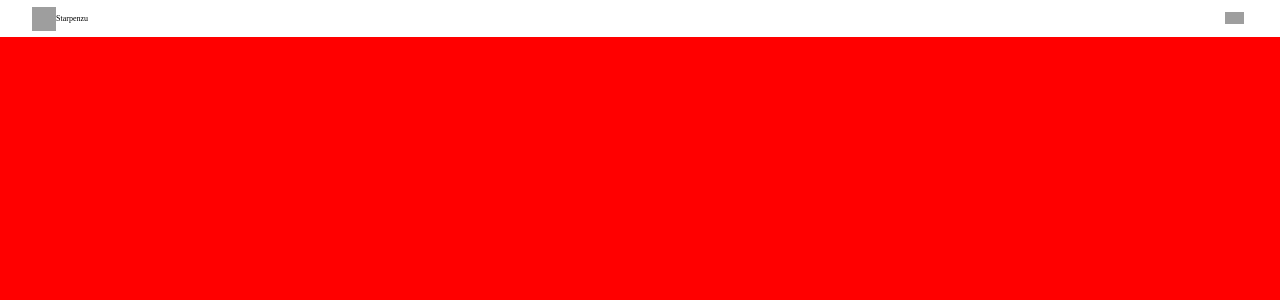
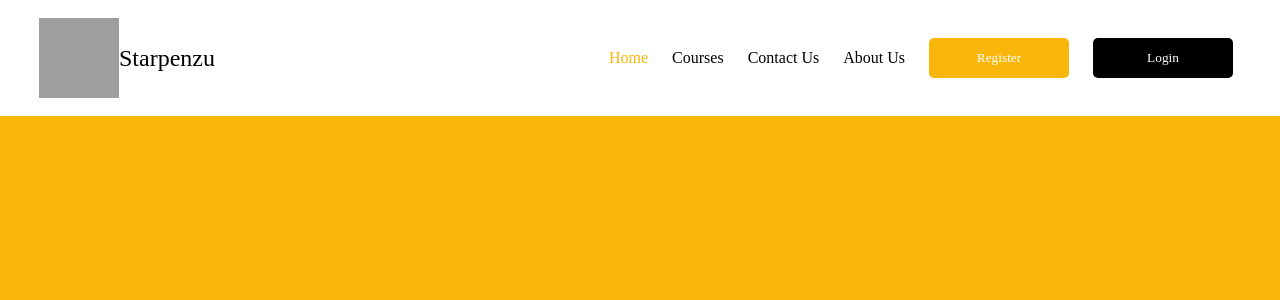
Before and after one commit to Starpenzu/StarpenzuWeb, a React (Create React App) app: page / in a window 1280 px wide. Shown: the top 300 px of the page. Built offline with nearby package versions, Linux system fonts and the light colour scheme; grey boxes are pictures that could not be loaded; a web font is replaced by a local one.

Commit message:
done with nav

```diff
--- /dev/null
+++ b/src/Components/Navbar/Button.js
@@ -0,0 +1,9 @@
+import React from 'react'
+
+export default function Button (props) {
+    return(
+        <button className={props.className}>
+            {props.name}
+        </button>
+    )
+}
--- a/src/Components/Navbar/NavBar.jsx
+++ b/src/Components/Navbar/NavBar.jsx
@@ -1,8 +1,9 @@
 import React from 'react'
 import Logo from '../../images/favicon.png'
+import Button from './Button'
 //import harmburger from 'https://res.cloudinary.com/do5wu6ikf/image/upload/v1683922753/starpenzu/Vector_r4aqp6.svg'
 
-export default function NavBar(){
+export default function NavBar() {
     const [hamburger, setHamburger] = React.useState(false)
 
     function handlehamburger() {
@@ -29,6 +30,24 @@ export default function NavBar(){
                     <img src={"https://res.cloudinary.com/do5wu6ikf/image/upload/v1683922753/starpenzu/Vector_r4aqp6.svg"}
                                                                                             className='hamburgerImg'  onClick={handlehamburger} alt="ham"/>}
             </div>
+
+        {/*show on 1024px*/}
+
+            <div className="navItems">
+                <ul>
+                    <li className='navItemActive'>Home</li>
+                    <li>Courses</li>
+                    <li>Contact Us</li>
+                    <li>About Us</li>
+                    <li>
+                        <Button className="registerButton" name='Register'/>
+                    </li>
+                    <li>
+                       <Button className="loginButton" name='Login'/>
+                    </li>
+                </ul>
+            </div>
+
         </div>
             {hamburger &&
                 <div className={`harmBurgerDropDown`}>
@@ -42,6 +61,8 @@ export default function NavBar(){
                      </ul>
                 </div>
             }
+
+
         </nav>
     )
 }
--- a/src/index.css
+++ b/src/index.css
@@ -7,18 +7,35 @@
 }
 
 body{
-    background-color: red;
+    background: #F9B70B;
+
 }
 
 /*Nav Bar*/
-.nav{
-    background-color: #ffffff;
+
+nav{
+    background: white;
+    width: 100%;
+    height: 37px;
+}
+.hamBurgerActive{
+    color: #F9B70B;
+
+}
+
+.nav {
+    width: 100%;
     display: inline-flex;
     flex-direction: row;
     justify-content: space-between;
-    width: 100%;
-    height: 37px;
     align-items: center;
+    background: white;
+    padding-top: 18px;
+    padding-bottom: 18px;
+}
+
+.navItems{
+    display: none;
 }
 
 .brand{
@@ -56,9 +73,131 @@ body{
 
 .harmBurgerDropDown ul li{
     list-style: none;
+    font-size: 24px;
+    font-weight: 500;
     padding-bottom: 48px;
 }
 
 .hamBurgerActive{
     padding-top: 48px;
 }
+@media (min-width: 390px){
+
+}
+
+@media (min-width: 560px){
+    nav{
+        height: 55px;
+    }
+
+    .navLogo{
+        width: 40px;
+        height: 40px;
+    }
+    .lgText{
+        font-size: 12px;
+    }
+
+    .hamburgerImg{
+        width: 25px;
+        height: 25px;
+    }
+
+}
+
+@media (min-width: 760px){
+    .brand{
+        padding-left: 39px;
+    }
+
+    nav{
+        height: 64px;
+    }
+
+    .navLogo{
+        width: 80px;
+        height: 80px;
+    }
+
+    .lgText{
+        font-size: 24px;
+    }
+
+    .hamBurgerActive{
+        padding-top: 50px;
+    }
+
+    .harmBurgerDropDown{
+        padding-left: 64px;
+    }
+
+    .harmBurger{
+        padding-right: 57px;
+    }
+    .hamburgerImg {
+         width: 39px;
+         height: 23px;
+    }
+}
+
+@media (min-width: 1024px){
+    .harmBurger{
+        display: none;
+    }
+    .harmBurgerDropDown{
+        display: none;
+    }
+
+    .navItems{
+        display: flex;
+        padding-right: 47px;
+    }
+
+    .navItems ul{
+        display: inline-flex;
+        list-style: none;
+        gap: 24px;
+        align-items: center;
+    }
+
+    .navItems ul li{
+        font-size: 16px;
+        font-weight: 500;
+        line-height: 20px;
+        cursor: pointer;
+    }
+
+    .registerButton{
+        background: #F9B70B;
+        color: white;
+        padding: 10px 37px 10px 37px;
+        border-radius: 5px;
+        border: none;
+        width: 140px;
+        height: 40px;
+        cursor: pointer;
+    }
+
+    .loginButton{
+        background: #000000;
+        color: white;
+        padding: 10px 37px 10px 37px;
+        border-radius: 5px;
+        border: none;
+        width: 140px;
+        height: 40px;
+        cursor: pointer;
+    }
+
+    .navItemActive{
+        color: #F9B70B;
+    }
+
+}
+
+@media (min-width: 1440px){
+   nav{
+       max-width: 1440px;
+       margin: 0 auto;
+   }
+}
```
